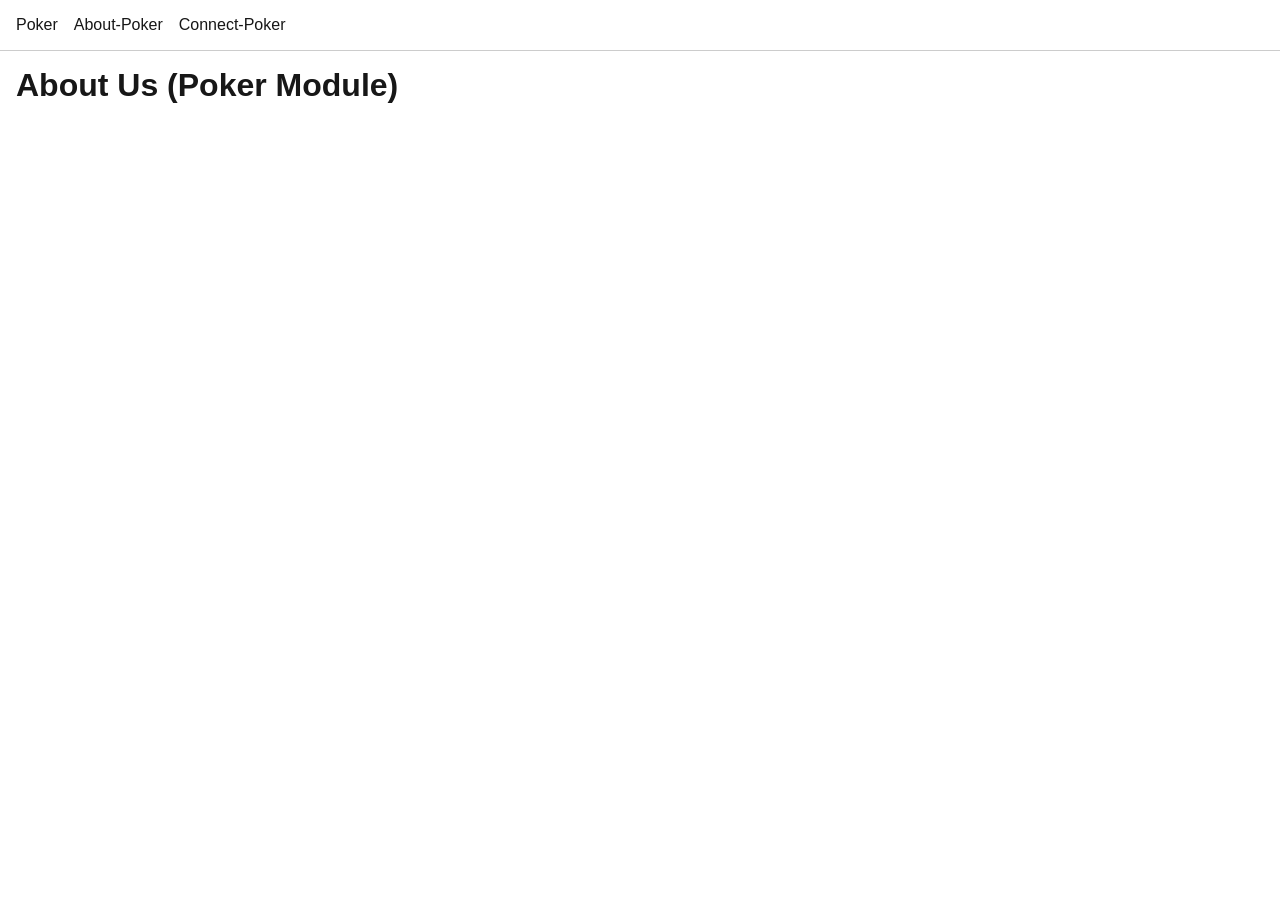
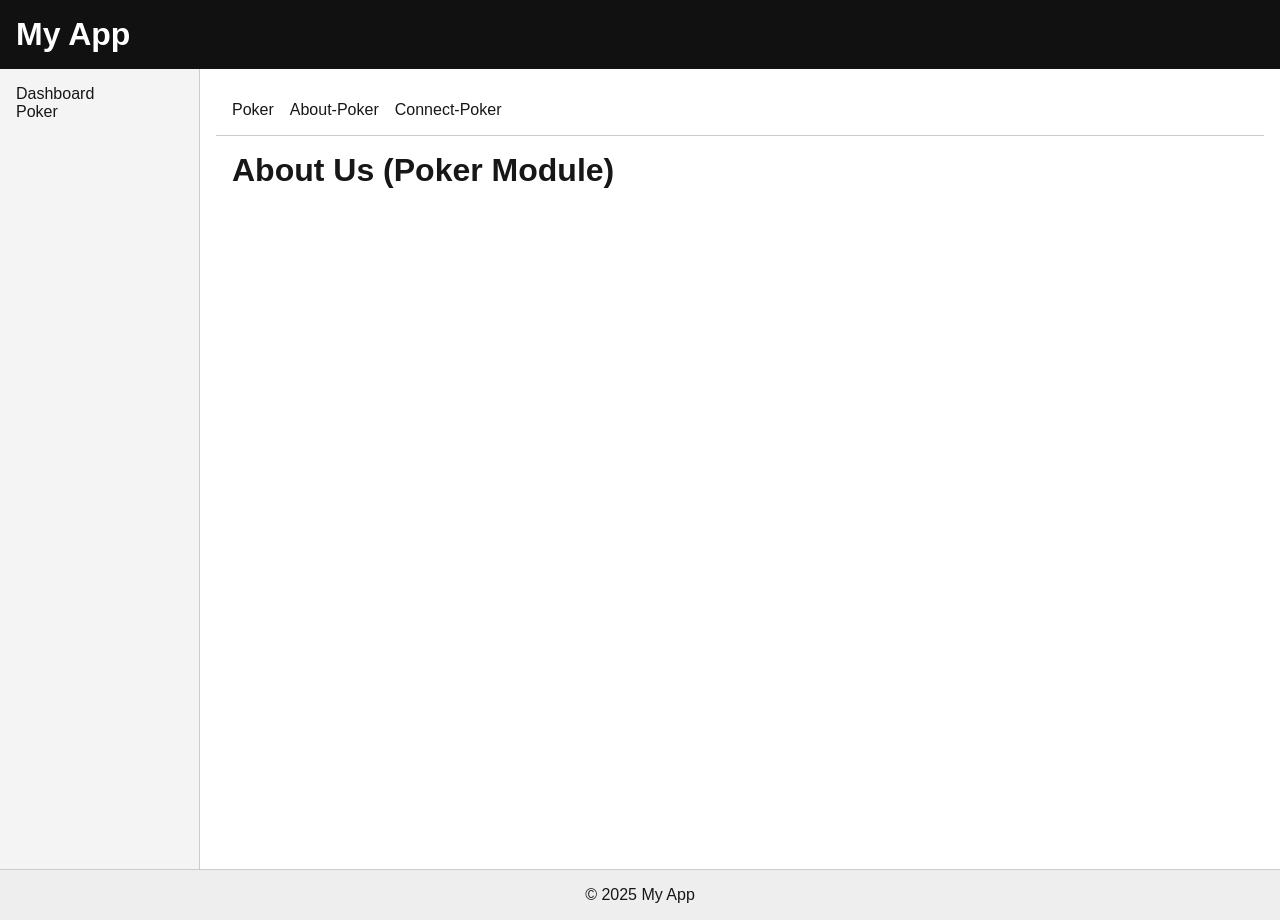
Before and after one commit to kundan100/PlanningPoker, a Next.js app: page /poker/about-us in a window 1280 px wide. Before the commit the page ends 800 px from the top, so only its background shows below. Built offline with nearby package versions, Linux system fonts and the light colour scheme.

Commit message:
add app-level sections like menu, header, footer

```diff
--- a/src/app/layout.tsx
+++ b/src/app/layout.tsx
@@ -1,4 +1,5 @@
 import type { Metadata } from "next";
+import Link from 'next/link';
 import { Geist, Geist_Mono } from "next/font/google";
 import "./globals.css";
 
@@ -17,15 +18,86 @@ export const metadata: Metadata = {
   description: "Generated by create next app",
 };
 
+/*
+* component.
+* This is the root layout for the application.
+*/
 export default function RootLayout({
   children,
 }: Readonly<{
   children: React.ReactNode;
 }>) {
+  /*
+  *
+  */
+  const _config = {};
+
+  //
+  const _helpers = {
+    getAppHeader: () => {
+      return (
+        <header style={{ background: '#111', color: '#fff', padding: '1rem' }}>
+          <h1>My App</h1>
+        </header>
+      );
+    },
+    getAppMenu: () => {
+      return(
+        <aside
+            style={{
+              width: '200px',
+              background: '#f4f4f4',
+              padding: '1rem',
+              borderRight: '1px solid #ccc',
+            }}
+          >
+            <nav>
+              <ul style={{ listStyle: 'none', padding: 0 }}>
+                <li><Link href="/">Dashboard</Link></li>
+                <li><Link href="/poker">Poker</Link></li>
+                {/* Add more modules here */}
+              </ul>
+            </nav>
+          </aside>
+      );
+    },
+    getAppFooter: () => {
+      return(
+        <footer
+          style={{
+            background: '#eee',
+            padding: '1rem',
+            borderTop: '1px solid #ccc',
+            textAlign: 'center',
+          }}
+        >
+          &copy; 2025 My App
+        </footer>
+      );
+    }
+  };
+
+  //
+  const _actions = {};
+
+  /*
+  * component return.
+  */
   return (
     <html lang="en">
       <body className={`${geistSans.variable} ${geistMono.variable}`}>
-        {children}
+        {/* App-Header */}
+        {_helpers.getAppHeader()}
+
+        {/* Main Content */}
+        <div style={{ display: 'flex', minHeight: '100vh' }}>
+          {/* App-Menu */}
+          {_helpers.getAppMenu()}
+          {/* Main Content */}
+          <main style={{ flex: 1, padding: '1rem' }}>{children}</main>
+        </div>
+        {/* Footer */}
+        {_helpers.getAppFooter()}
       </body>
     </html>
   );
```
